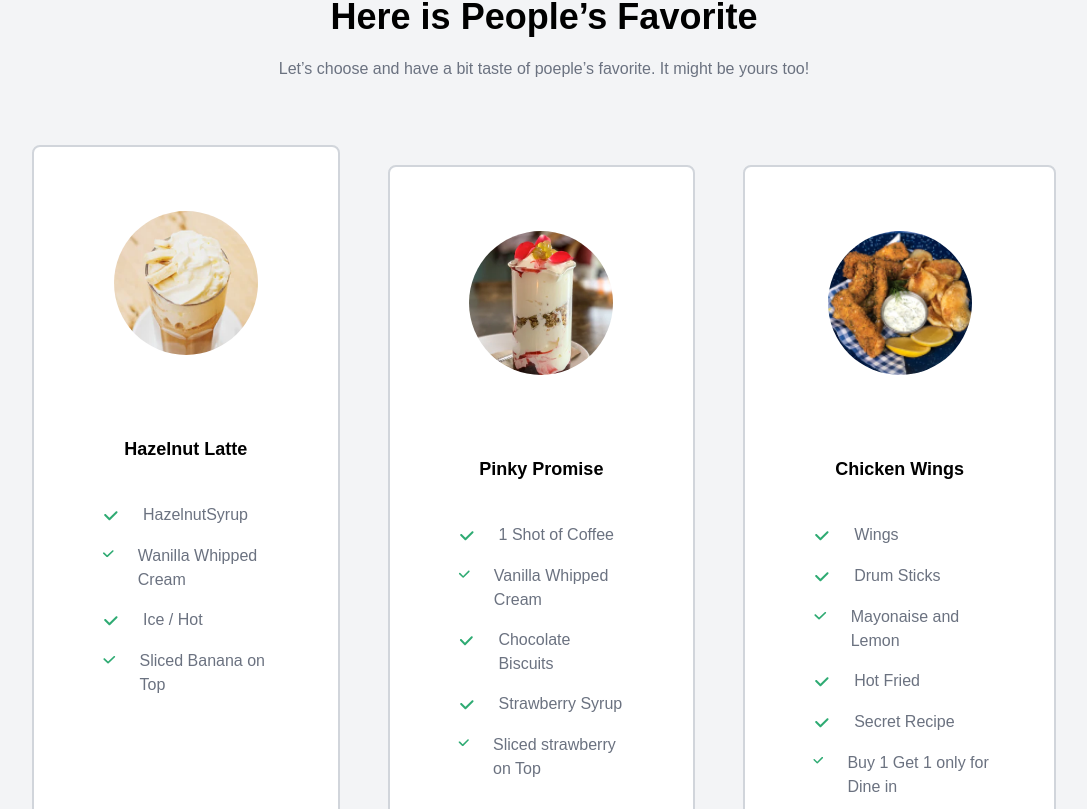
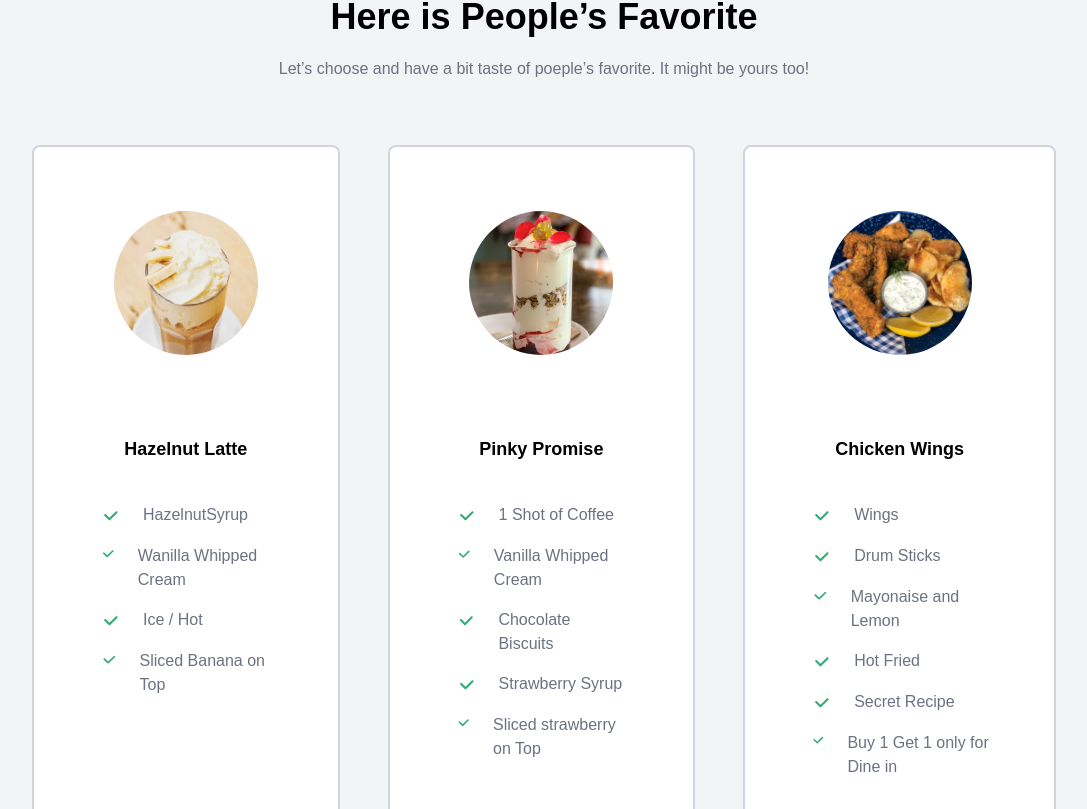
Before and after one commit to apaajaa22/B22-ReactJS-CoffeeShop, a React (Create React App) app: page / in a window 1280 px wide. Shown: the part 2211-3020 px from the top of the page, without its empty margins (96-1183 px from the left). Built offline with nearby package versions, Linux system fonts and the light colour scheme; no server answers.

Commit message:
fix minor

```diff
--- a/src/components/FavoriteProduct/index.js
+++ b/src/components/FavoriteProduct/index.js
@@ -16,7 +16,7 @@ function FavoriteProduct({
   buttonName,
 }) {
   return (
-    <div className="rounded-lg border-2 border-gray-300 hover:border-yellow-900 pt-16 px-16 flex flex-col items-center bg-white">
+    <div className="rounded-lg border-2 border-gray-300 hover:border-yellow-900 pt-16 md:mb-0 mb-5 px-16 flex flex-col items-center bg-white">
       <img className="rounded-full w-36 h-36 mb-20" src={pic} alt="img food" />
       <h5 className="font-semibold text-lg mb-10">{title}</h5>
       <ul className="space-y-4 text-gray-500 flex-1 mb-10 ">
--- a/src/pages/Home/index.js
+++ b/src/pages/Home/index.js
@@ -40,7 +40,7 @@ function Home(props) {
         />
       </header>
       <main>
-        <section className="bg-bg-hero bg-cover w-full h-screen bg-center md:px-32 px-16 flex-row flex">
+        <section className="bg-bg-hero bg-cover w-full md:h-screen h-full md:pb-0 pb-10 bg-center md:px-32 px-16 flex-row flex">
           <div className="pt-20 tracking-wide flex-1 flex-col space-y-7">
             <h2 className="text-white md:text-5xl text-2xl font-bold leading-tight text-center md:text-left">
               Start Your Day with <br /> Coffee and Good Meals
@@ -107,7 +107,7 @@ function Home(props) {
             Let’s choose and have a bit taste of poeple’s favorite. It might be
             yours too!
           </p>
-          <div className="md:flex md:flex-row grid grid-col-1 justify-center md:space-x-12 space-y-5">
+          <div className="md:flex md:flex-row grid grid-col-1 justify-center md:space-x-12 ">
             <FavoriteProduct
               pic={ILFood1}
               title="Hazelnut Latte"
```
